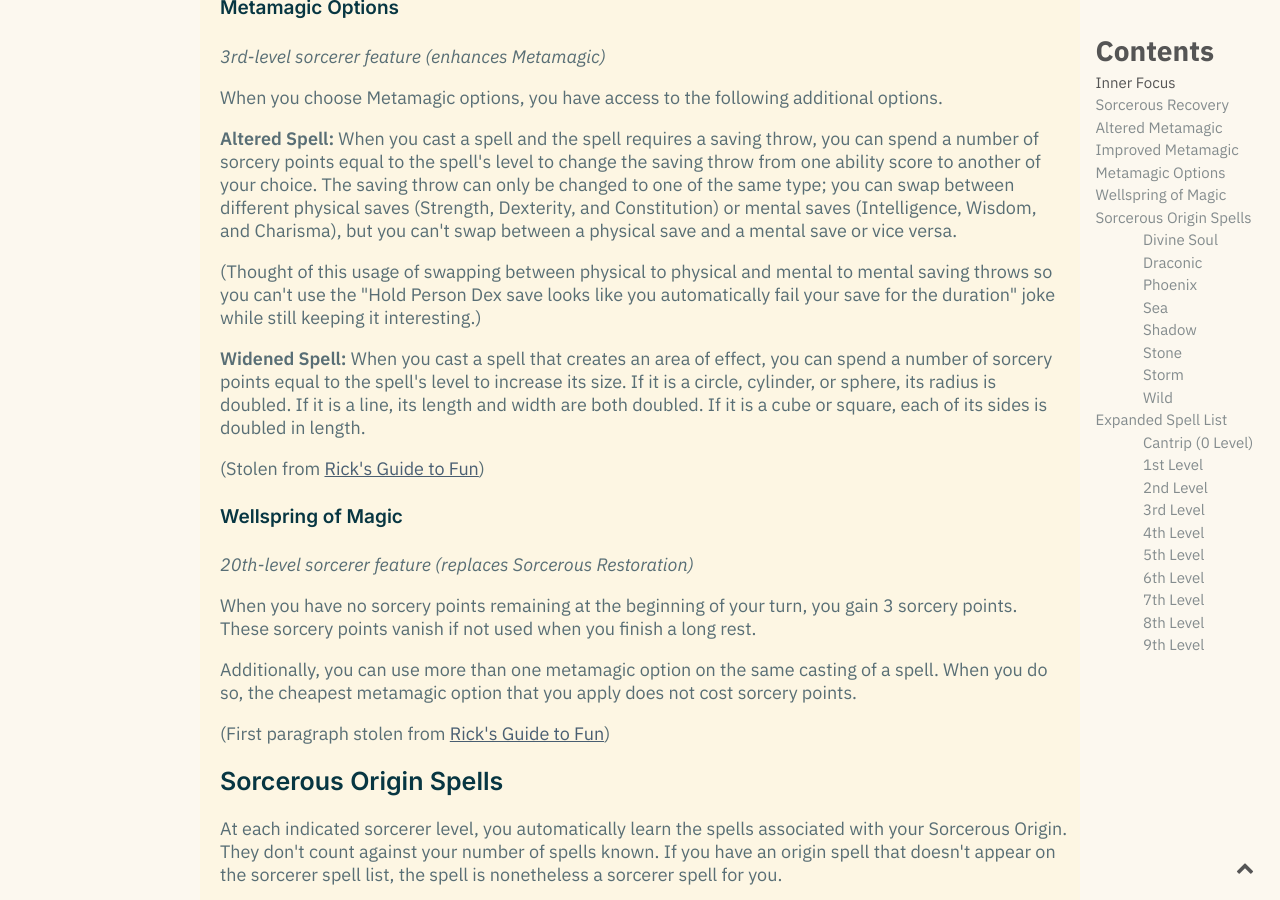
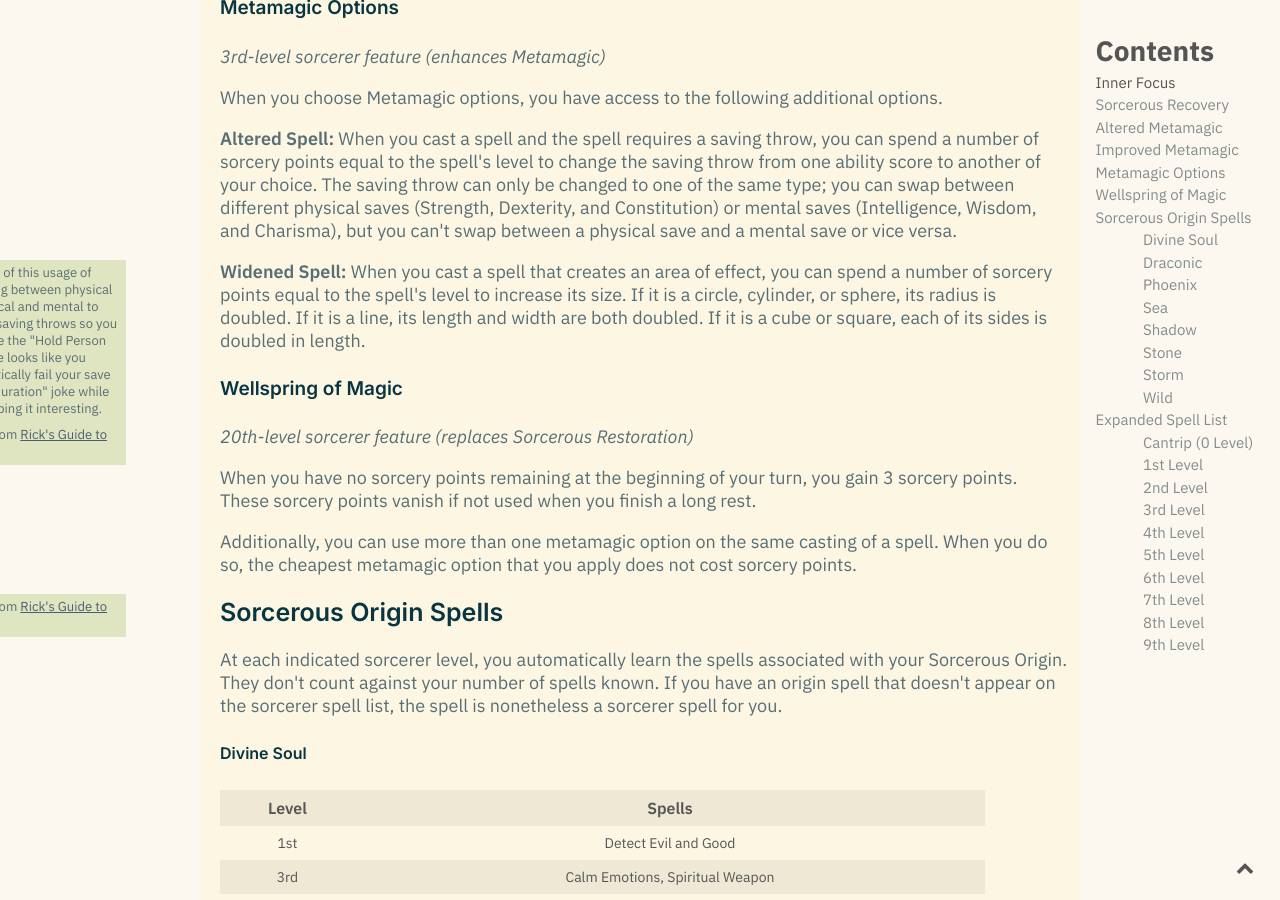
Before and after one commit to 5egeneral/compendium, a Jekyll site: the page built from _notes/20210609-Konahrik's Sorcerer Tweaks.md, in a window 1280 px wide and 900 px high, scrolled down 1452 px. Built offline with Jekyll 4.4.1, drawn with Linux system fonts in a browser that asks for light colours; the table of contents is made by our own code.

Commit message:
Update 20210609-Konahrik's Sorcerer Tweaks.md

```diff
--- a/_notes/20210609-Konahrik's Sorcerer Tweaks.md
+++ b/_notes/20210609-Konahrik's Sorcerer Tweaks.md
@@ -54,12 +54,12 @@ When you choose Metamagic options, you have access to the following additional o
 **Altered Spell:**
 When you cast a spell and the spell requires a saving throw, you can spend a number of sorcery points equal to the spell's level to change the saving throw from one ability score to another of your choice. The saving throw can only be changed to one of the same type; you can swap between different physical saves (Strength, Dexterity, and Constitution) or mental saves (Intelligence, Wisdom, and Charisma), but you can't swap between a physical save and a mental save or vice versa.
 
-(Thought of this usage of swapping between physical to physical and mental to mental saving throws so you can't use the "Hold Person Dex save looks like you automatically fail your save for the duration" joke while still keeping it interesting.)
+[[Thought of this usage of swapping between physical to physical and mental to mental saving throws so you can't use the "Hold Person Dex save looks like you automatically fail your save for the duration" joke while still keeping it interesting.::lmn]]
 
 **Widened Spell:**
 When you cast a spell that creates an area of effect, you can spend a number of sorcery points equal to the spell's level to increase its size. If it is a circle, cylinder, or sphere, its radius is doubled. If it is a line, its length and width are both doubled. If it is a cube or square, each of its sides is doubled in length.
 
-(Stolen from [Rick's Guide to Fun](https://www.patreon.com/posts/ricks-guide-to-16285048))
+[[Taken from [Rick's Guide to Fun](https://www.patreon.com/posts/ricks-guide-to-16285048)::lmn]]
 
 #### Wellspring of Magic
 
@@ -69,7 +69,7 @@ When you have no sorcery points remaining at the beginning of your turn, you gai
 
 Additionally, you can use more than one metamagic option on the same casting of a spell. When you do so, the cheapest metamagic option that you apply does not cost sorcery points.
 
-(First paragraph stolen from [Rick's Guide to Fun](https://www.patreon.com/posts/ricks-guide-to-16285048))
+[[Taken from [Rick's Guide to Fun](https://www.patreon.com/posts/ricks-guide-to-16285048)::lmn]]
 
 ## Sorcerous Origin Spells
 
```
